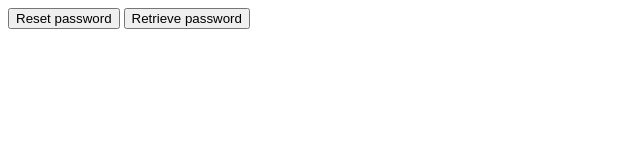
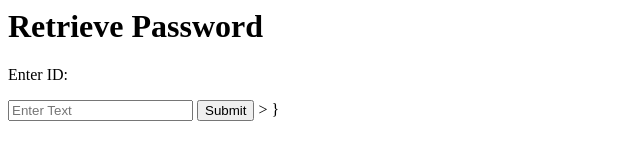
Before and after one commit to amayurBAH/BAH_site, a plain HTML site: page index.html in a window 1280 px wide. Shown: the whole page, without its empty margins (0-640 px from the left). Drawn offline with Linux system fonts and the light colour scheme.

Commit message:
Update index.html

```diff
--- a/index.html
+++ b/index.html
@@ -1,19 +1,26 @@
-<DOCTYPE! html>
+<!DOCTYPE>
 
-  <html>
+<html>
 
     <head>
-      <script src="js/script.js"></script>
     <head>
+    <body>
+        <h1>Retrieve Password</h1>
 
-    <body>
 
-      <button onclick="revealMessage()">Reset password</button>
-      <p id="hiddenMessage" style="display:none">Enter new Password</p>
+        <!-- <button onclick='call_api_end_point()'>Click Me</button> -->
 
-      <button onclick="revealMessage1()">Retrieve password</button>
-      <p id="hidden1" style="display:none">Retrieving password now</p>
+    <script src="script.js"></script>
+    <p>Enter ID: </p>
+    <input id="UserID" type = "text" placeholder="Enter Text">
+    <button onclick="user_api()">Submit</button>
 
     </body>
 
-  </html>
+
+
+
+
+
+</html>>
+}
```
